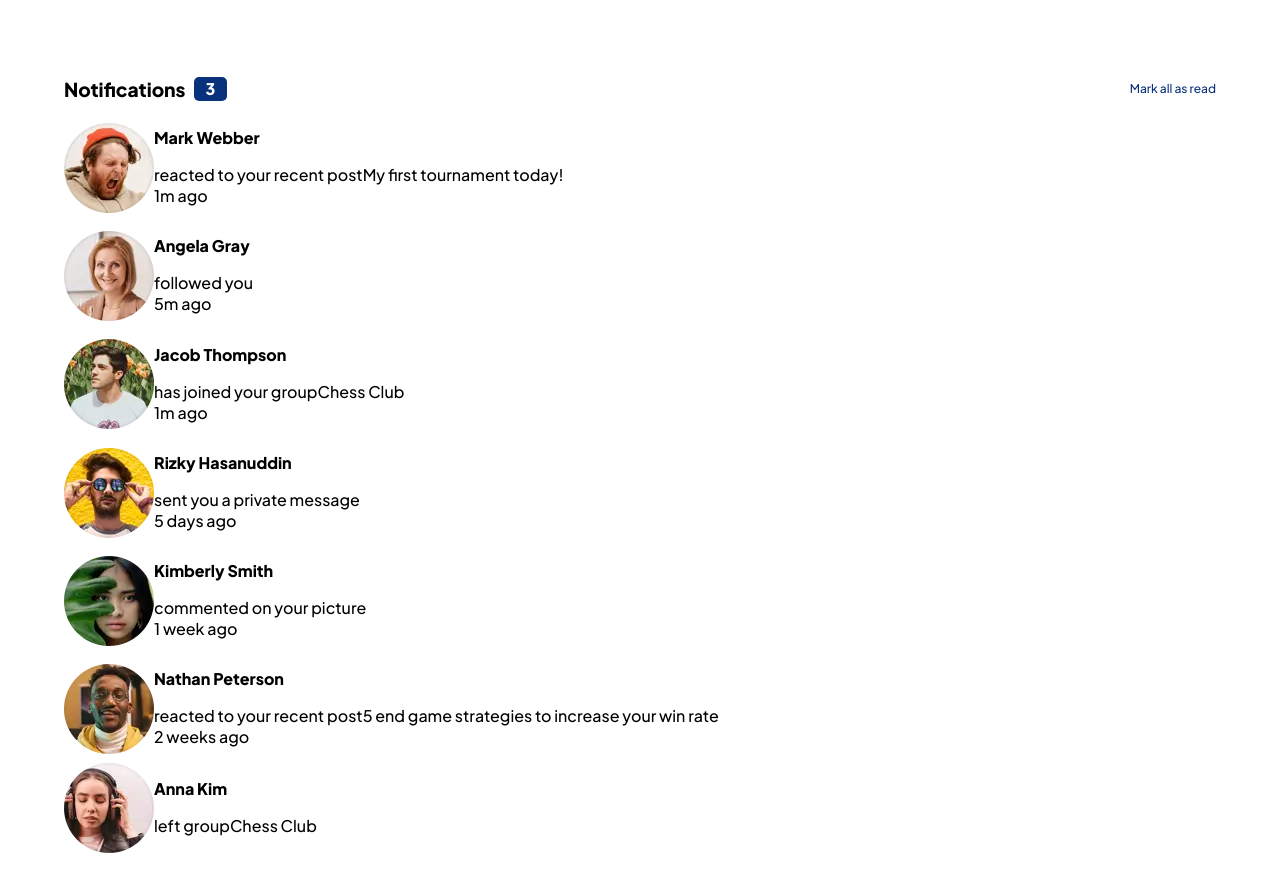
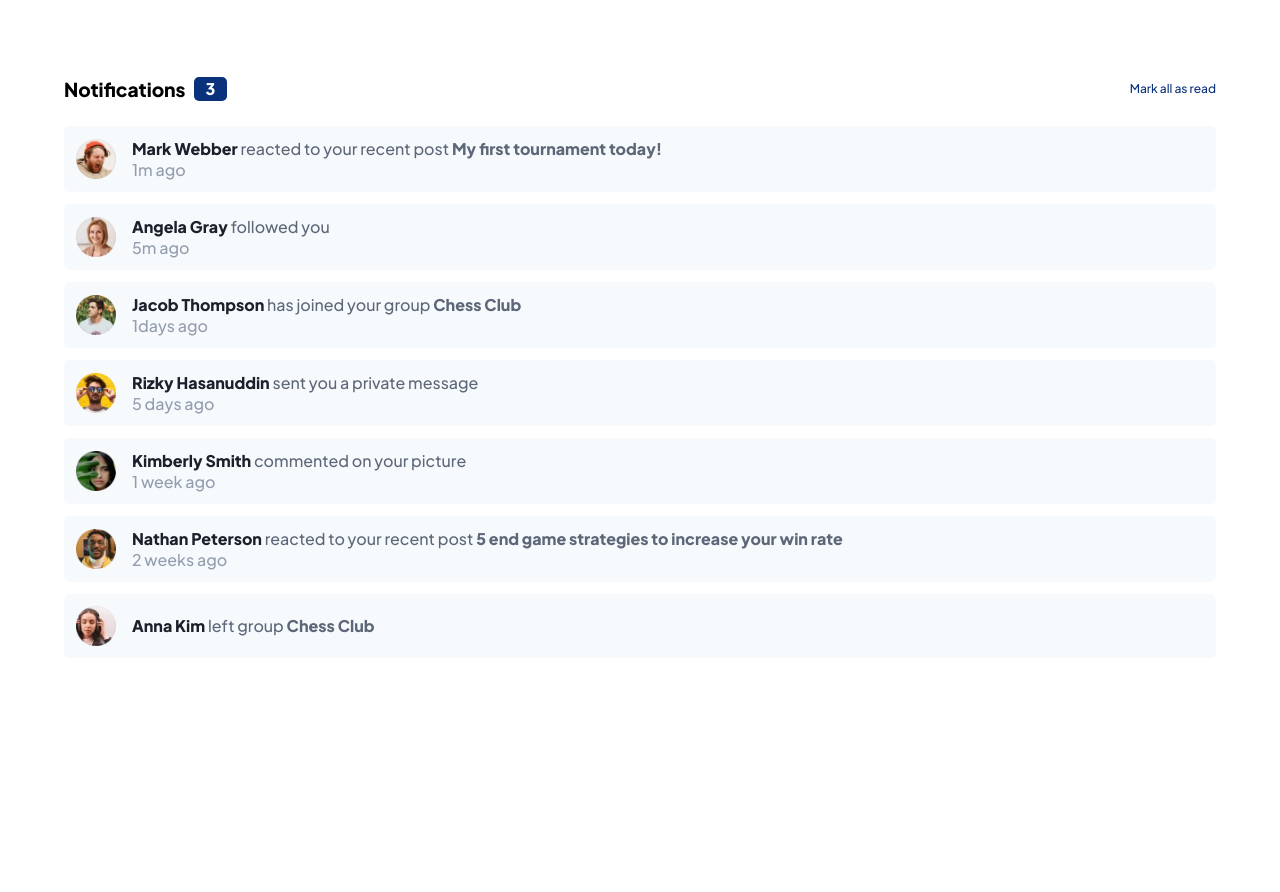
Before and after one commit to PhilJG/notification-page, a React (Create React App) app: page / in a window 1280 px wide. Shown: the top 892 px of the page. After the commit the page ends 800 px from the top, so only its background shows below. Built offline with nearby package versions, Linux system fonts and the light colour scheme.

Commit message:
notification box styling updated

```diff
--- a/src/App.js
+++ b/src/App.js
@@ -30,7 +30,7 @@ function App() {
         activity='has joined your group'
         post='Chess Club'
         read='false'
-        when='1m ago'
+        when='1days ago'
       />
 
       <UserNotification
--- a/src/components/UserNotifiactions.js
+++ b/src/components/UserNotifiactions.js
@@ -7,15 +7,23 @@ export const UserNotification = (props) => {
         className='avatar'
         src={`./assets/images/avatar-${props.firstName}-${props.lastName}.webp`}></img>
       <div className='notification__box'>
-        <h2>
+        <span className='notification__prop notification__prop--name'>
           {props.firstName} {props.lastName}
-        </h2>
-        <p>
+        </span>
+        {"  "}
+        <span className='notification__prop notification__prop--activity'>
           {props.activity}
-          {props.post}
-          <div>{props.circle}</div>
-          {props.when}
-        </p>
+        </span>
+        {"  "}
+        <span className='notification__prop notification__prop--post'>
+          {props.post}{" "}
+        </span>
+        <div>
+          {props.circle}
+          <span className='notification__prop notification__prop--when'>
+            {props.when}
+          </span>
+        </div>
       </div>
     </div>
   );
--- a/src/components/appStyle.css
+++ b/src/components/appStyle.css
@@ -51,16 +51,37 @@ a {
 }
 
 /* UserNotifications */
-h2 {
+.notification {
+  padding: 0.75rem;
+  background-color: var(--very-light-grayish-blue);
+  margin: 0.75rem 0;
+  border-radius: 5px;
+}
+
+.notification__box {
+  padding-left: 1rem;
+  display: inline;
+}
+.avatar {
+  width: 40px;
+}
+.notification__prop {
+  color: var(--dark-grayish-blue);
+}
+.notification__prop--name {
   text-transform: capitalize;
   font-size: 1rem;
   font-weight: 800;
+  padding: 0;
+  color: var(--very-dark-blue);
 }
 
-.notification__content .avatar {
-  width: 40px;
+.notification__prop--post {
+  font-weight: 800;
 }
-
+.notification__prop--when {
+  color: var(--grayish-blue);
+}
 .read {
   width: 10px;
   height: 10px;
```
